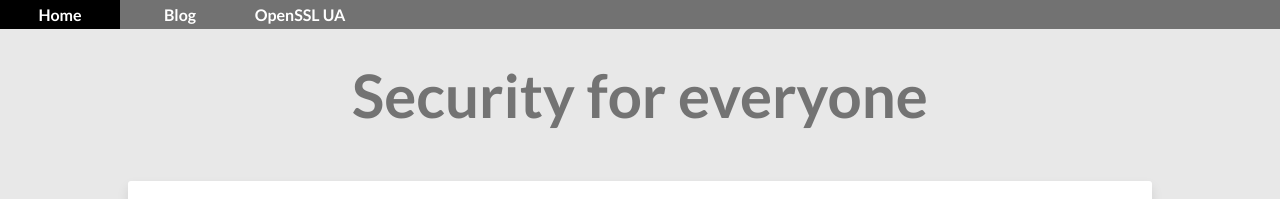
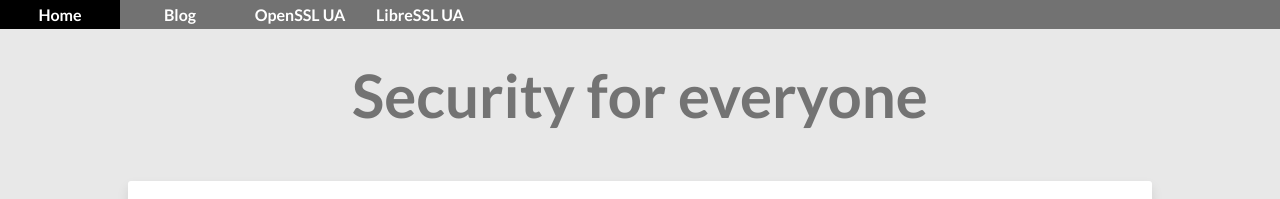
Before and after one commit to pqsec/pqsec.github.io, a Jekyll site: the page built from index.md, in a window 1280 px wide. Shown: the top 199 px of the page. Built offline with Jekyll 4.4.1, drawn with Linux system fonts in a browser that asks for light colours; nearby versions of some CDN libraries.

Commit message:
Add LibreSSL Github link

```diff
--- a/_data/navigation.yml
+++ b/_data/navigation.yml
@@ -5,3 +5,6 @@
 
 - title: OpenSSL UA
   url: https://github.com/crypto-org-ua/openssl-ua
+
+- title: LibreSSL UA
+  url: https://github.com/crypto-org-ua/libressl
```
